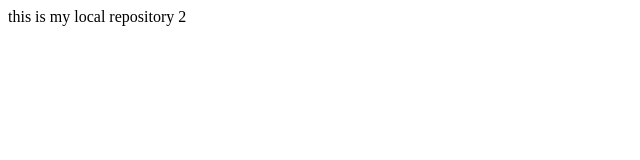
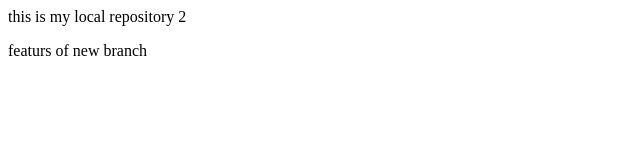
Before and after one commit to MohdAnas0001/LocalRepo2, a plain HTML site: page index.html in a window 1280 px wide. Shown: the whole page, without its empty margins (0-640 px from the left). Drawn offline with Linux system fonts and the light colour scheme.

Commit message:
add new feature

```diff
--- a/index.html
+++ b/index.html
@@ -1 +1,2 @@
 <P>this is my local repository 2</P>
+<p>featurs of new branch</p>
```
